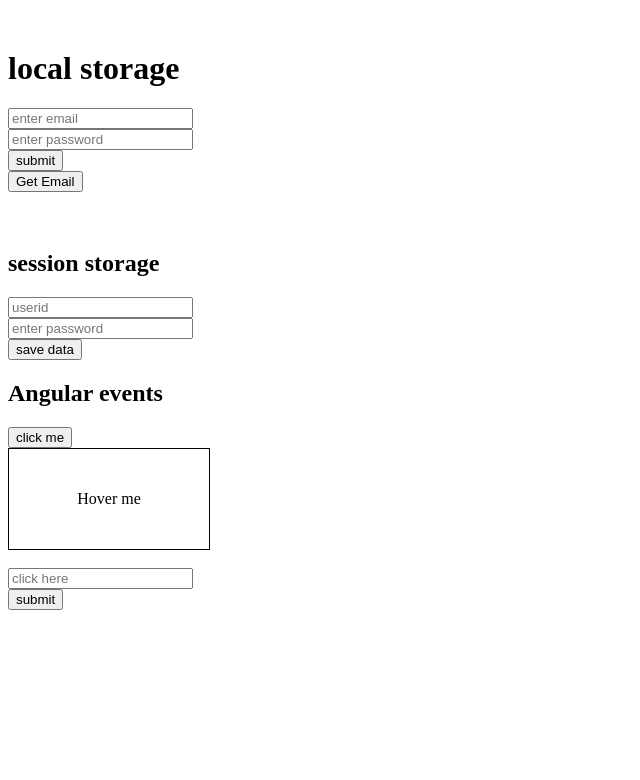
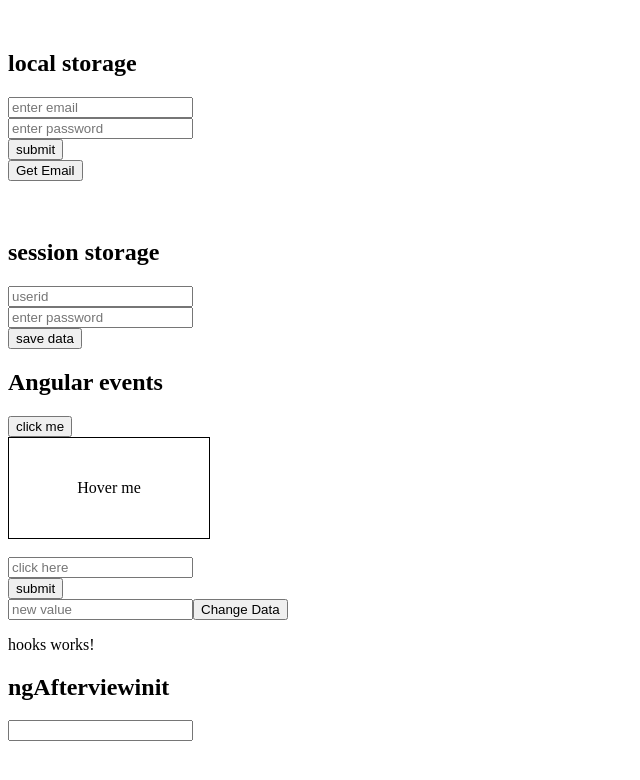
Before and after one commit to Harini-sparkout/Angular-projects, an Angular app: page / in a window 1280 px wide. Shown: the top 780 px of the page, without its empty margins (0-640 px from the left). Built offline with nearby package versions, Linux system fonts and the light colour scheme.

Commit message:
Update app.html

```diff
--- a/src/app/app.html
+++ b/src/app/app.html
@@ -1,6 +1,6 @@
 <div style=" margin-top:50px; border:20px">
-  <h1>local storage</h1>
-  <input [(ngModel)]="email" placeholder="enter email" (change)="onEmailChange"><br>
+  <h2>local storage</h2>
+  <input [(ngModel)]="email" placeholder="enter email" ><br>
   <input [(ngModel)]="password" placeholder="enter password"><br>
   <button (click) ="localstorage()">submit</button><br>
   <button (click)="getEmail()">Get Email</button>
@@ -10,5 +10,13 @@
   </div>
 </div>
 <app-session></app-session>
-<app-event></app-event>
-<p>{{ emailMessage }}</p>
+
+
+
+<app-event [data]="data"></app-event>
+
+
+<input type="text" [(ngModel)]="inputValue" placeholder="new value">
+
+<button (click)="changeData()">Change Data</button>
+<app-hooks></app-hooks>
```
